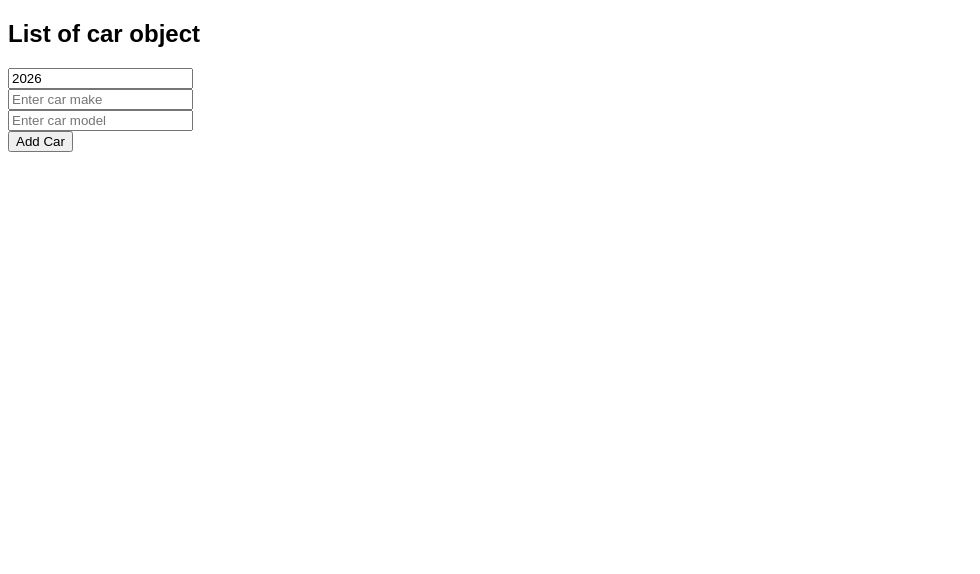
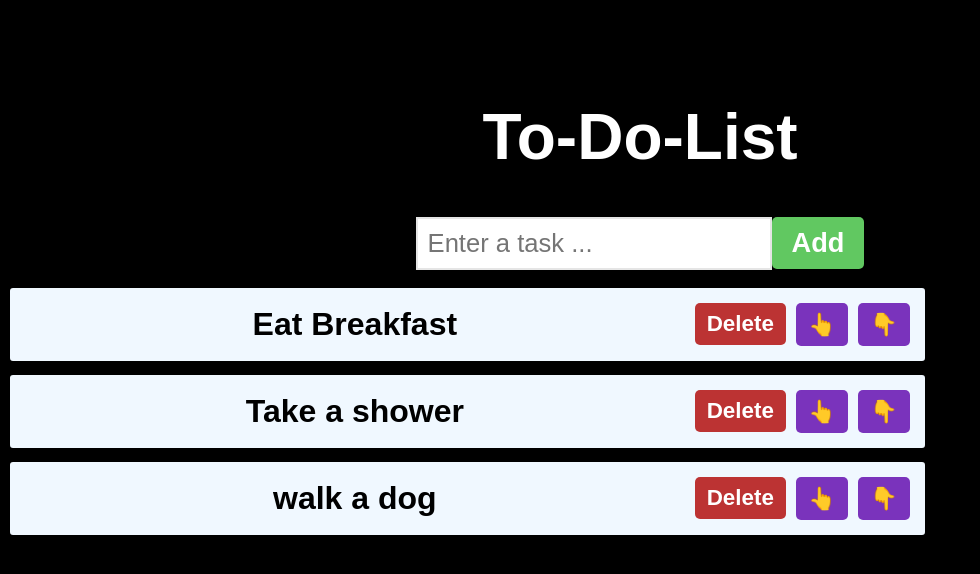
Before and after one commit to UWIMANIDUHAYEEsther/my-react-app, a React (Vite) app: page / in a window 1280 px wide. Shown: the top 574 px of the page, without its empty margins (0-980 px from the left). Built offline with nearby package versions, Linux system fonts and the light colour scheme.

Commit message:
To Do List with add ,delete,moveup,movedown buttons

```diff
--- a/src/App.jsx
+++ b/src/App.jsx
@@ -1,11 +1,11 @@
 
-import Car from './Car.jsx'
+import Todolist from './Todolist.jsx'
 
 function App(){
 
     return(
              <>
-             <Car/>
+             <Todolist/>
 
              </>
 
--- /dev/null
+++ b/src/Todolist.jsx
@@ -0,0 +1,76 @@
+
+
+ import React, {useState} from 'react'
+
+ function Todolist(){
+    const [tasks,settasks]=useState(['Eat Breakfast','Take a shower','walk a dog'])
+    const [newTask,setnewTask]=useState('')
+
+    function handleInputChange(event){
+    setnewTask(event.target.value)
+
+    }
+    function addTask(){
+      if(newTask.trim()!==''){
+         settasks(t=>[...t,newTask])
+       setnewTask("")
+      }
+    }
+    function deleteTask(index){
+        const updatedTask=tasks.filter((_,i)=>i!==index)
+        settasks(updatedTask)
+
+    }
+function moveTaskUp(index){
+    if(index > 0){
+        const updatedTask = [...tasks];
+
+        const temp = updatedTask[index];
+
+        updatedTask[index] = updatedTask[index - 1];
+
+        updatedTask[index - 1] = temp;
+
+        settasks(updatedTask);
+    }
+}
+function moveTaskdown(index){
+    if(index < tasks.length - 1){
+        const updatedTask = [...tasks];
+
+        const temp = updatedTask[index];
+
+        updatedTask[index] = updatedTask[index + 1];
+
+        updatedTask[index + 1] = temp;
+
+        settasks(updatedTask);
+    }
+}
+ return(
+    <div className='to-do-list'>
+        <h1>To-Do-List</h1>
+        <div>
+            <input type='text' placeholder='Enter a task ...' value={newTask} onChange={handleInputChange}/>
+             <button className='add-button' onClick={addTask}>Add</button>
+             <ol>
+                {tasks.map((task,index)=>
+                <li key={index}>
+                    <span className='text'>{task}</span>
+                    <button className='delete-button'
+                    onClick={()=>deleteTask(index)}>Delete</button>
+                      <button className='up-button'
+                    onClick={()=>moveTaskUp(index)}>👆</button>
+                      <button className='down-button'
+                    onClick={()=>moveTaskdown(index)}>👇</button>
+
+                </li>)}
+             </ol>
+
+        </div>
+
+    </div>
+ )
+
+ }
+ export default Todolist
--- a/src/index.css
+++ b/src/index.css
@@ -1,40 +1,76 @@
 body{
-font-family:Arial, sans-serif;
+    background-color: black;
 }
-.color-picker-component{
-display: flex;
-flex-direction: column;
-align-items: center;
-}
-.h1{
-    margin:50px;
-    font-size:3rem;
-}
-.color-display{
-    width:300px;
-    height:300px;
-    display: flex;
-    justify-content: center;
-    align-items: center;
-    border:5px solid rgb(89, 132, 24);
-    border-radius: 25px;
-    margin-bottom: 25;
+.to-do-list{
+    font-family: Arial, Helvetica, sans-serif;
+    text-align: center;
+    margin-top: 100px;
 
 }
-.color-display p{
- color:aquamarine;
- font-size:2em;
- text-align: center;
+h1{
+    font-size:4rem;
+    color:white;
 }
-label{
-    font-size: 1.5em;
+button{
+    font-size: 1.7rem;
     font-weight: bold;
+    padding: 10px 20px;
+    color:white;
+    border:none;
+    border-radius: 5px;
+    cursor:pointer;
+    transition:background-color o.5s ease;
+}
+.add-button{
+    background-color: rgb(97, 200, 97);
+}
+.add-button:hover{
+     background-color: rgb(22, 63, 22)
+}
+.delete-button{
+    background-color: rgb(188, 51, 51);
+}
+.delete-button:hover{
+     background-color: rgb(88, 19, 19)
+}
+.up-button{
+    background-color: rgb(122, 51, 188);
+}
+.up-button:hover{
+     background-color: rgb(51, 7, 54)
+}
+.down-button{
+    background-color: rgb(122, 51, 188);
+}
+.down-button:hover{
+     background-color: rgb(51, 7, 54)
+}
+input[type='text']{
+    font-size:1.6rem;
+    padding:10px;
+    border:2px solid hsla(0, 0%, 80%,0.5)
+}
+ol{
+    padding: 0;
+}
+li{
+    font-size:2rem;
+    font-weight: bold;
+    padding: 15px;
     margin-bottom: 10px;
+    border: 2px solid black;
+    border-radius: 5px;
+    display:flex;
+    align-items: center;
+    background-color: aliceblue;
+    width: 70%;
+
 }
-input[type='color']{
-width:75px;
-height:50px;
-border-radius: 3px;
-border: 5px solid grey;
-padding: 5px;
+.text{
+    flex:1;
 }
+.delete-button,.down-button,.up-button{
+    padding:8px 12px;
+    font-size:1.4rem;
+    margin-left: 10px;
+}
```
